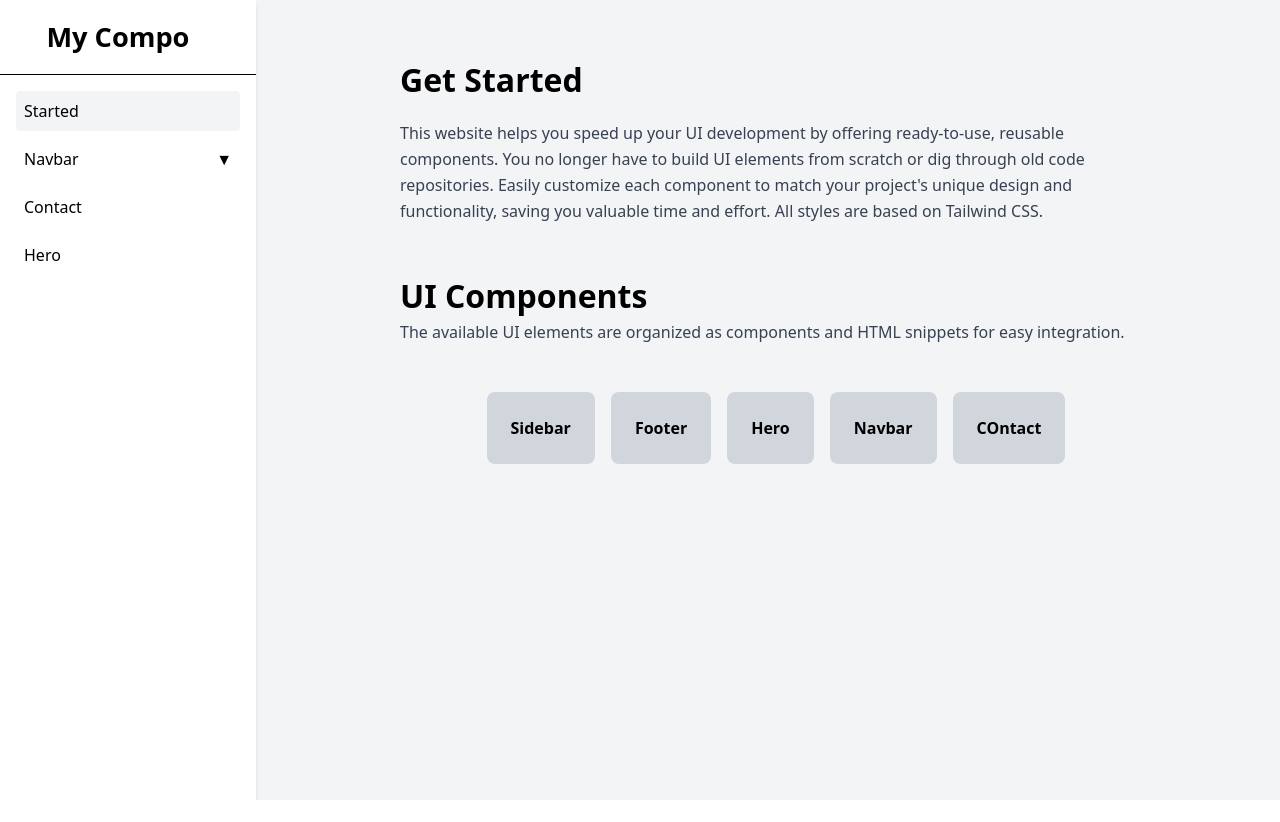
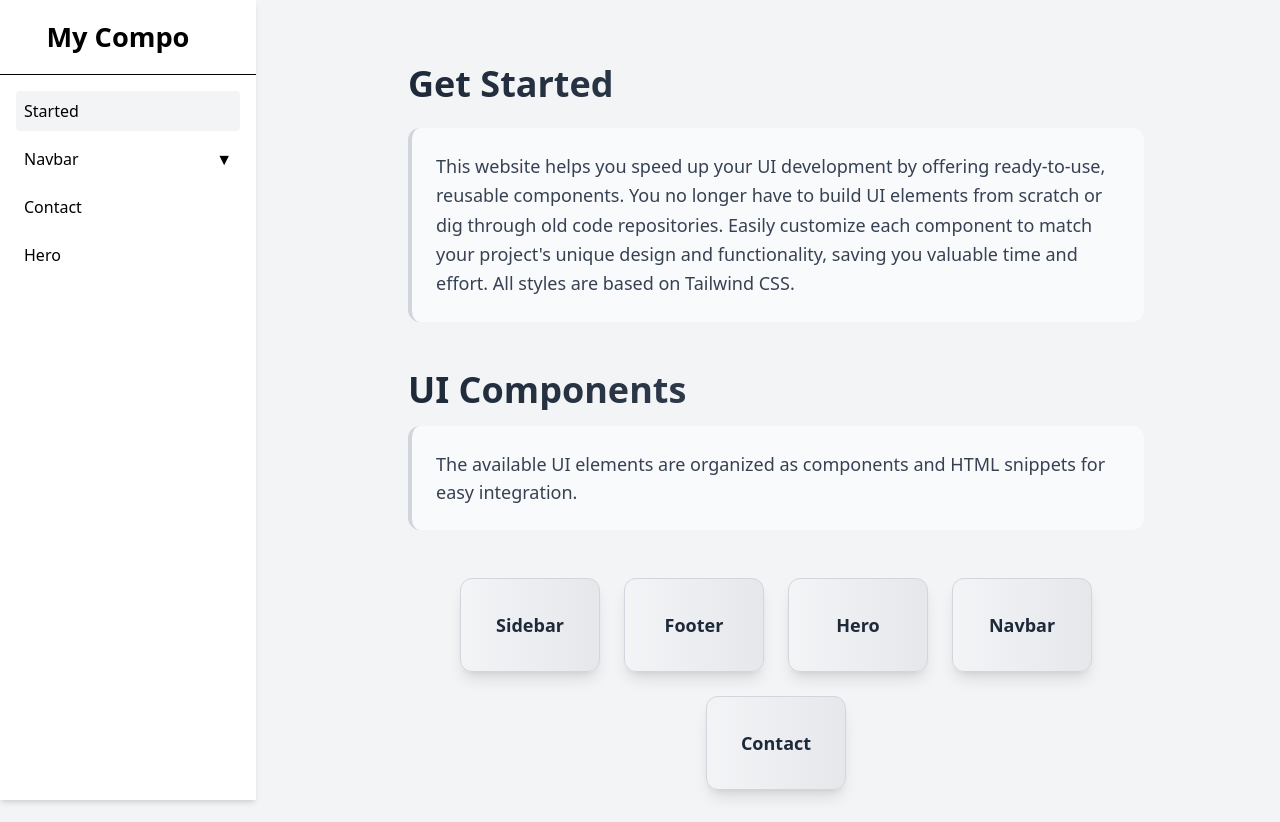
Before and after one commit to Lio3307/MyCompo-, a React (Vite) app: page /dashboard/home in a window 1280 px wide. Before the commit the page ends 800 px from the top, so only its background shows below. Built offline with nearby package versions, Linux system fonts and the light colour scheme.

Commit message:
fix: style and url

```diff
--- a/src/components/ComponentHighlight.tsx
+++ b/src/components/ComponentHighlight.tsx
@@ -11,7 +11,7 @@ const ComponentHighlight = ({ sourceCode, title }: ComponentProps) => {
 
   return (
     <>
-      <h2 className="ml-[1rem] mt-[2rem] text-3xl font-bold mb-6 bg-gradient-to-r from-purple-600 to-blue-600 bg-clip-text text-transparent">
+      <h2 className="ml-[1rem] mt-[2rem] text-3xl font-bold mb-6  bg-clip-text">
         {title}
       </h2>
       <button
--- a/src/components/Sidebar.tsx
+++ b/src/components/Sidebar.tsx
@@ -108,14 +108,15 @@ const Sidebar = ({ children, getPath }: SidebarProps) => {
 
             <li>
               <Link
-                to={"/dashboard/Hero"}
+                to={"/dashboard/hero"}
                 className={`block p-2 rounded hover:bg-gray-100 transition ${
-                  getPath === "contact" ? "bg-gray-100" : ""
+                  getPath === "hero" ? "bg-gray-100" : ""
                 }`}
               >
                 Hero
               </Link>
             </li>
+
           </ul>
         </nav>
       </aside>
--- a/src/pages/Home.tsx
+++ b/src/pages/Home.tsx
@@ -1,9 +1,11 @@
 const Home = () => {
   return (
     <>
-      <div className="container max-w-[50rem] mx-auto p-6">
-        <h1 className="text-[2rem] font-bold mb-4">Get Started</h1>
-        <p className="text-base leading-relaxed text-gray-700">
+      <div className="container max-w-[50rem] mx-auto p-8 rounded-2xl ">
+        <h1 className="text-4xl font-bold mb-6 bg-gradient-to-r from-gray-800 to-gray-600 bg-clip-text text-transparent">
+          Get Started
+        </h1>
+        <p className="text-lg leading-relaxed text-gray-700 mb-8 bg-gray-50 p-6 rounded-xl border-l-4 border-gray-300">
           This website helps you speed up your UI development by offering
           ready-to-use, reusable components. You no longer have to build UI
           elements from scratch or dig through old code repositories. Easily
@@ -12,57 +14,59 @@ const Home = () => {
           based on Tailwind CSS.
         </p>
 
-        <h1 className="mt-[3rem] text-[2rem] font-bold">UI Components</h1>
-        <p className="text-base text-gray-700">
+        <h1 className="mt-12 text-4xl font-bold bg-gradient-to-r from-gray-800 to-gray-600 bg-clip-text text-transparent">
+          UI Components
+        </h1>
+        <p className="text-lg text-gray-700 mt-4 mb-8 bg-gray-50 p-6 rounded-xl border-l-4 border-gray-300">
           The available UI elements are organized as components and HTML
           snippets for easy integration.
         </p>
 
-        <div className="mt-[3rem] justify-center flex flex-wrap gap-4">
+        <div className="mt-12 justify-center flex flex-wrap gap-6">
           <button
-            className=" font-bold bg-gray-300 py-6 rounded-[0.5rem] px-6
-          hover:bg-gray-400 hover:shadow-lg hover:scale-105
-          transition duration-300 ease-in-out
-          hover:cursor-pointer
-          focus:outline-none focus:ring-2 focus:ring-gray-500"
+            className="font-bold bg-gradient-to-r from-gray-100 to-gray-200 hover:from-gray-200 hover:to-gray-300
+            py-8 px-8 rounded-xl shadow-lg hover:shadow-xl transform hover:scale-105
+            transition-all duration-300 ease-in-out hover:cursor-pointer
+            focus:outline-none focus:ring-4 focus:ring-gray-300 focus:ring-opacity-50
+            text-gray-800 text-lg border border-gray-300 min-w-[140px]"
           >
             Sidebar
           </button>
           <button
-            className=" font-bold bg-gray-300 py-6 rounded-[0.5rem] px-6
-          hover:bg-gray-400 hover:shadow-lg hover:scale-105
-          transition duration-300 ease-in-out
-          hover:cursor-pointer
-          focus:outline-none focus:ring-2 focus:ring-gray-500"
+            className="font-bold bg-gradient-to-r from-gray-100 to-gray-200 hover:from-gray-200 hover:to-gray-300
+            py-8 px-8 rounded-xl shadow-lg hover:shadow-xl transform hover:scale-105
+            transition-all duration-300 ease-in-out hover:cursor-pointer
+            focus:outline-none focus:ring-4 focus:ring-gray-300 focus:ring-opacity-50
+            text-gray-800 text-lg border border-gray-300 min-w-[140px]"
           >
             Footer
           </button>
           <button
-            className=" font-bold bg-gray-300 py-6 rounded-[0.5rem] px-6
-          hover:bg-gray-400 hover:shadow-lg hover:scale-105
-          transition duration-300 ease-in-out
-          hover:cursor-pointer
-          focus:outline-none focus:ring-2 focus:ring-gray-500"
+            className="font-bold bg-gradient-to-r from-gray-100 to-gray-200 hover:from-gray-200 hover:to-gray-300
+            py-8 px-8 rounded-xl shadow-lg hover:shadow-xl transform hover:scale-105
+            transition-all duration-300 ease-in-out hover:cursor-pointer
+            focus:outline-none focus:ring-4 focus:ring-gray-300 focus:ring-opacity-50
+            text-gray-800 text-lg border border-gray-300 min-w-[140px]"
           >
             Hero
           </button>
           <button
-            className=" font-bold bg-gray-300 py-6 rounded-[0.5rem] px-6
-          hover:bg-gray-400 hover:shadow-lg hover:scale-105
-          transition duration-300 ease-in-out
-          hover:cursor-pointer
-          focus:outline-none focus:ring-2 focus:ring-gray-500"
+            className="font-bold bg-gradient-to-r from-gray-100 to-gray-200 hover:from-gray-200 hover:to-gray-300
+            py-8 px-8 rounded-xl shadow-lg hover:shadow-xl transform hover:scale-105
+            transition-all duration-300 ease-in-out hover:cursor-pointer
+            focus:outline-none focus:ring-4 focus:ring-gray-300 focus:ring-opacity-50
+            text-gray-800 text-lg border border-gray-300 min-w-[140px]"
           >
             Navbar
           </button>
           <button
-            className=" font-bold bg-gray-300 py-6 rounded-[0.5rem] px-6
-          hover:bg-gray-400 hover:shadow-lg hover:scale-105
-          transition duration-300 ease-in-out
-          hover:cursor-pointer
-          focus:outline-none focus:ring-2 focus:ring-gray-500"
+            className="font-bold bg-gradient-to-r from-gray-100 to-gray-200 hover:from-gray-200 hover:to-gray-300
+            py-8 px-8 rounded-xl shadow-lg hover:shadow-xl transform hover:scale-105
+            transition-all duration-300 ease-in-out hover:cursor-pointer
+            focus:outline-none focus:ring-4 focus:ring-gray-300 focus:ring-opacity-50
+            text-gray-800 text-lg border border-gray-300 min-w-[140px]"
           >
-            COntact
+            Contact
           </button>
         </div>
       </div>
```
